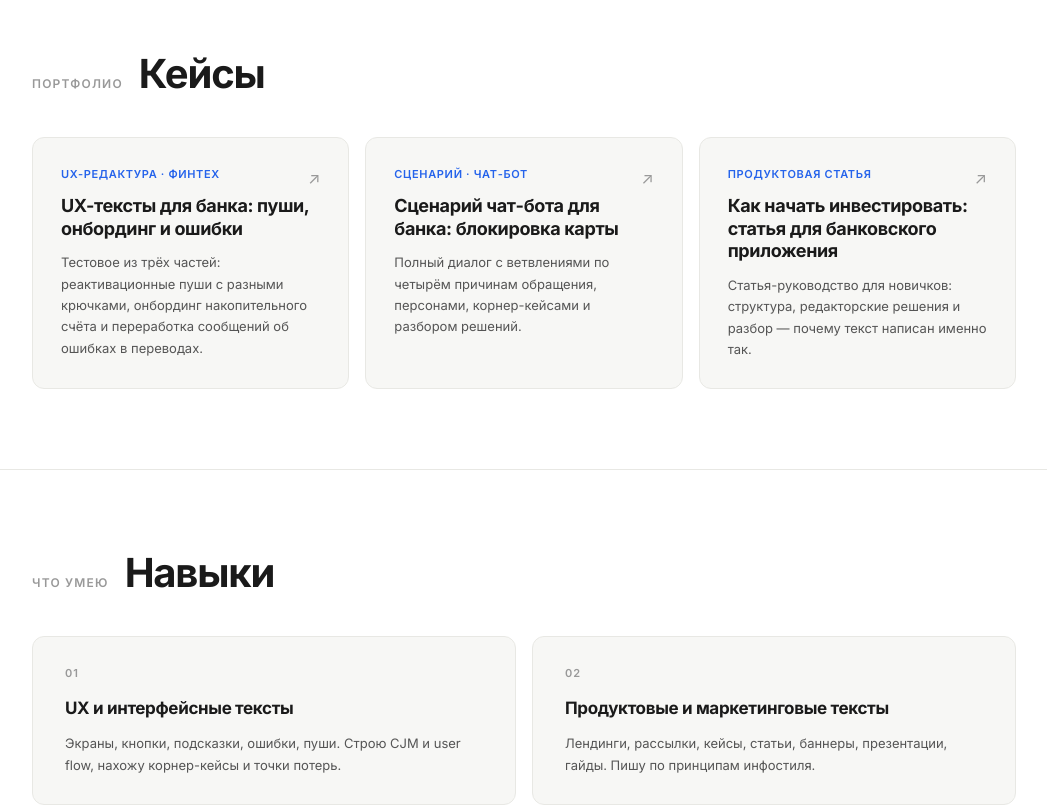
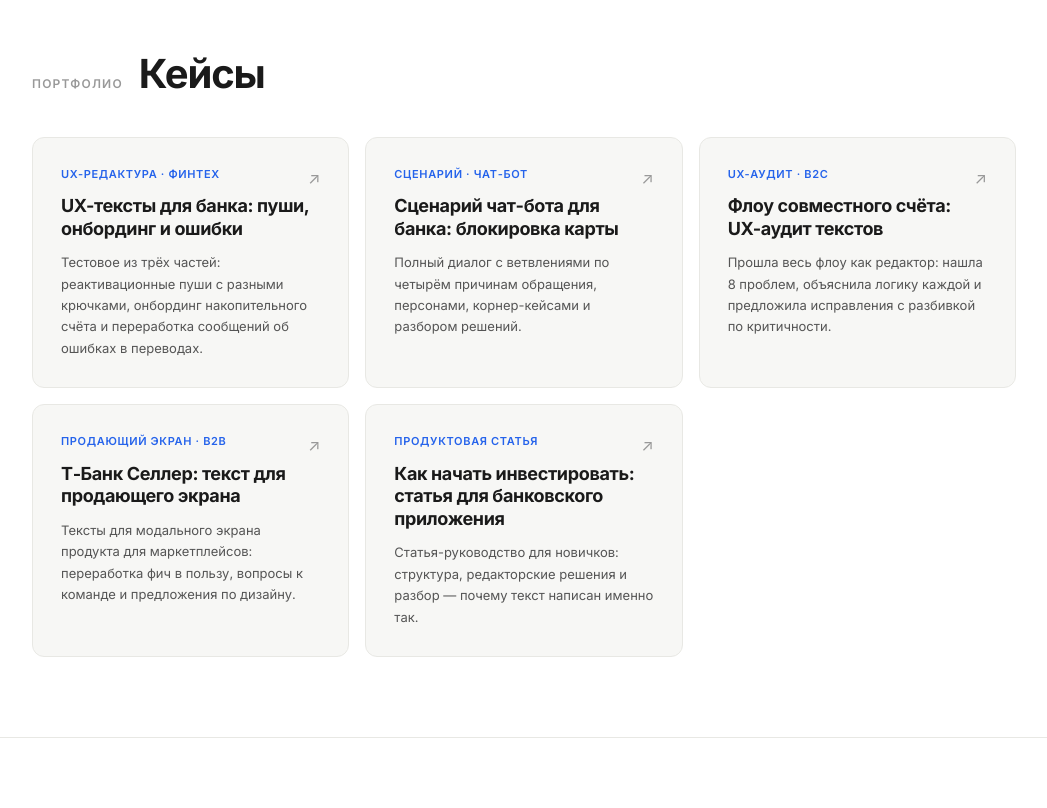
Before and after one commit to Masha4good/mashakazak.github.io, a plain HTML site: page index.html in a window 1280 px wide. Shown: the part 700-1508 px from the top of the page, without its empty margins (116-1163 px from the left). Drawn offline with Linux system fonts and the light colour scheme.

Commit message:
Add files via upload

```diff
--- a/index.html
+++ b/index.html
@@ -278,6 +278,18 @@
         <div class="case-title">Сценарий чат-бота для банка: блокировка карты</div>
         <div class="case-desc">Полный диалог с ветвлениями по четырём причинам обращения, персонами, корнер-кейсами и разбором решений.</div>
       </a>
+      <a href="case-joint-account.html" class="case-card">
+        <span class="case-arrow">↗</span>
+        <div class="case-tag">UX-аудит · B2C</div>
+        <div class="case-title">Флоу совместного счёта: UX-аудит текстов</div>
+        <div class="case-desc">Прошла весь флоу как редактор: нашла 8 проблем, объяснила логику каждой и предложила исправления с разбивкой по критичности.</div>
+      </a>
+      <a href="case-seller.html" class="case-card">
+        <span class="case-arrow">↗</span>
+        <div class="case-tag">Продающий экран · B2B</div>
+        <div class="case-title">Т‑Банк Селлер: текст для продающего экрана</div>
+        <div class="case-desc">Тексты для модального экрана продукта для маркетплейсов: переработка фич в пользу, вопросы к команде и предложения по дизайну.</div>
+      </a>
       <a href="case-article.html" class="case-card">
         <span class="case-arrow">↗</span>
         <div class="case-tag">Продуктовая статья</div>
@@ -346,14 +358,7 @@
             <div class="edu-desc">Интерфейсные тексты, UX-логика, CJM, user flow, тон и редполитика.</div>
           </div>
         </div>
-        <div class="edu-item">
-          <div class="edu-year">2025</div>
-          <div>
-            <div class="edu-title">— добавь курс</div>
-            <div class="edu-org">— организация</div>
-            <div class="edu-desc">Краткое описание и что из него взяла.</div>
-          </div>
-        </div>
+
       </div>
       <div>
         <div class="edu-col-title">Формат работы</div>
```
